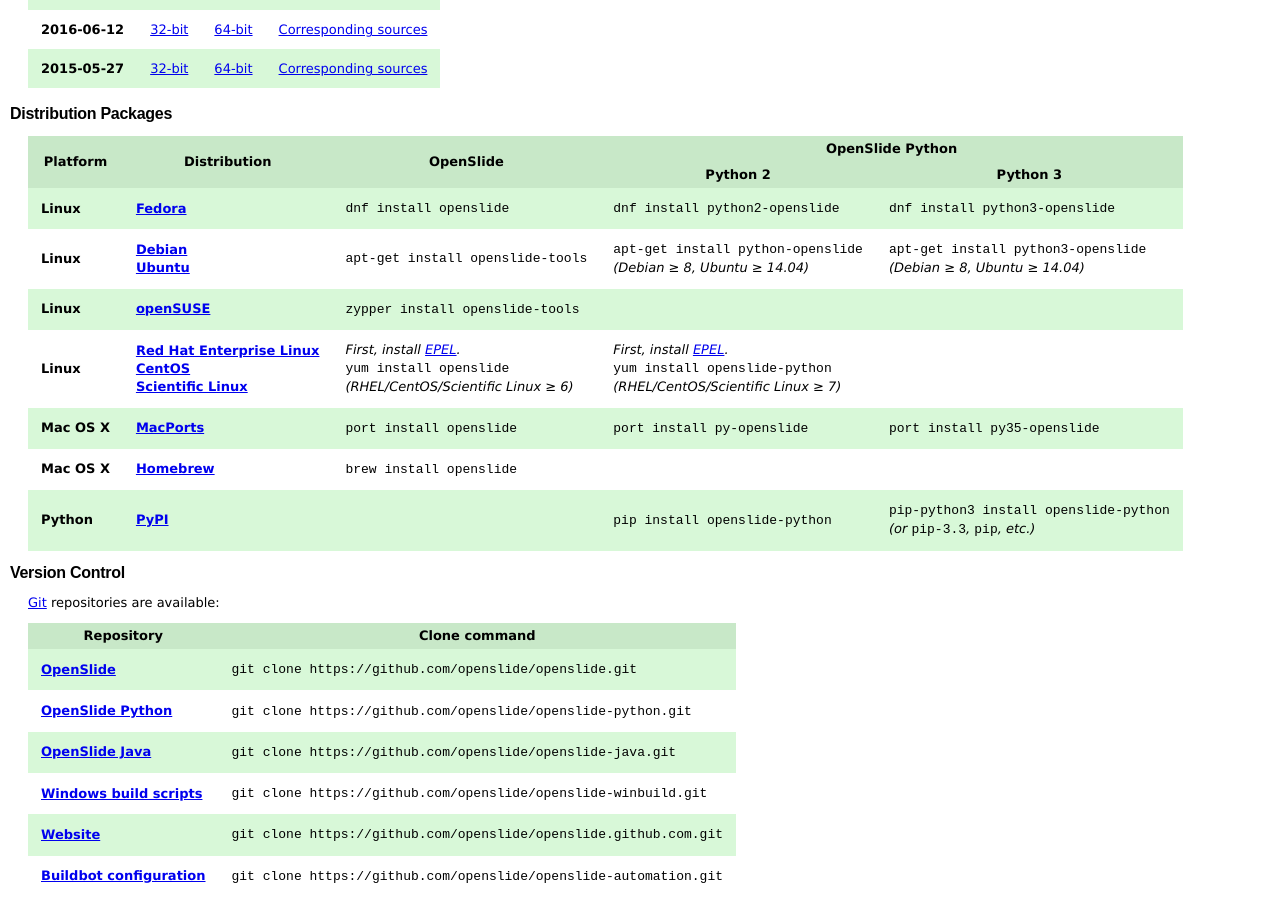
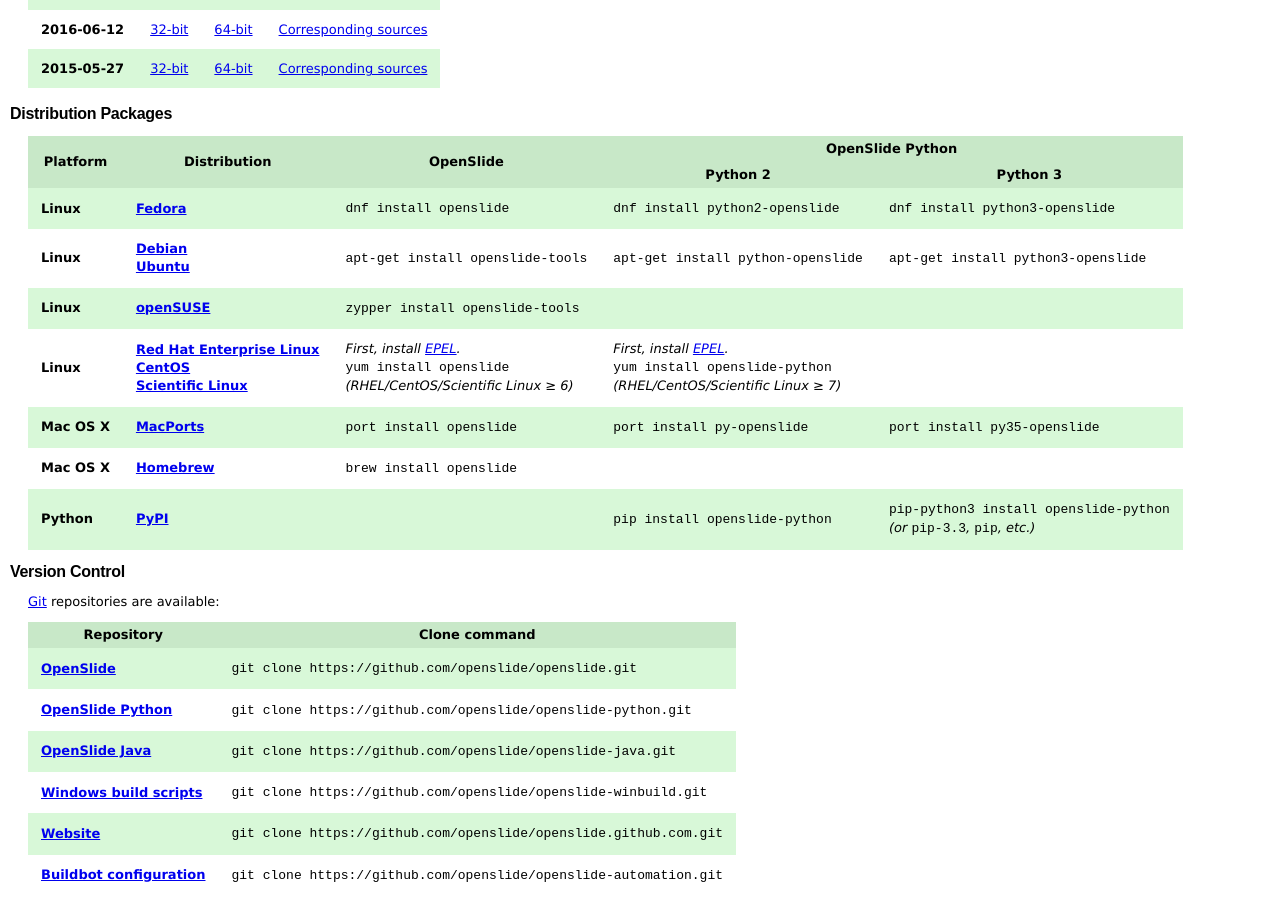
Before and after one commit to openslide/openslide.github.io, a Jekyll site: the page built from download/index.markdown, in a window 1280 px wide and 900 px high, scrolled down 820 px. Built offline with Jekyll 4.4.1, drawn with Linux system fonts in a browser that asks for light colours; comment, search, counter and statistics services are not loaded.

Commit message:
download: Debian 7 and Ubuntu 12.04 are EOL

```diff
--- a/download/index.markdown
+++ b/download/index.markdown
@@ -81,11 +81,9 @@
       <td><code>apt-get install openslide-tools</code></td>
       <td>
         <code>apt-get install python-openslide</code><br>
-        <i>(Debian &ge; 8, Ubuntu &ge; 14.04)</i>
       </td>
       <td>
         <code>apt-get install python3-openslide</code><br>
-        <i>(Debian &ge; 8, Ubuntu &ge; 14.04)</i>
       </td>
     </tr>
     <tr>
```
